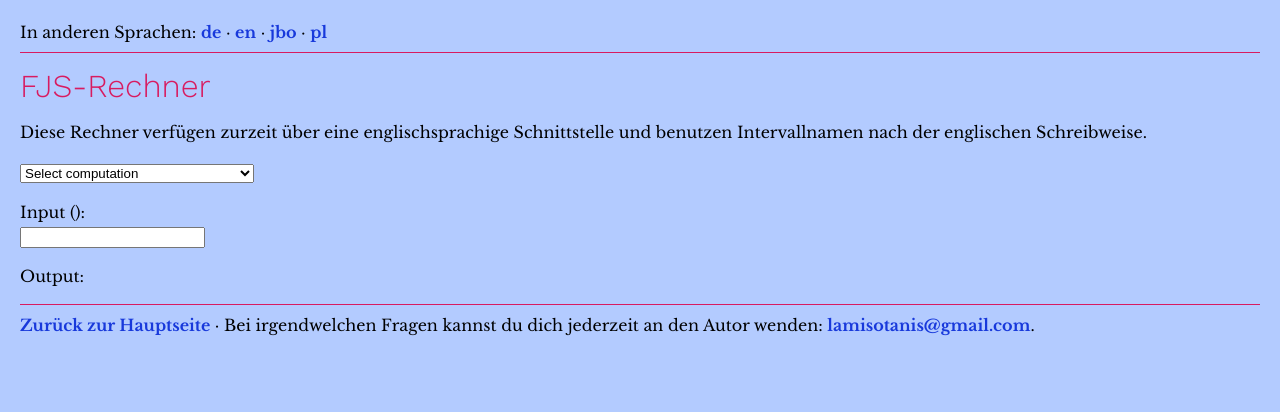
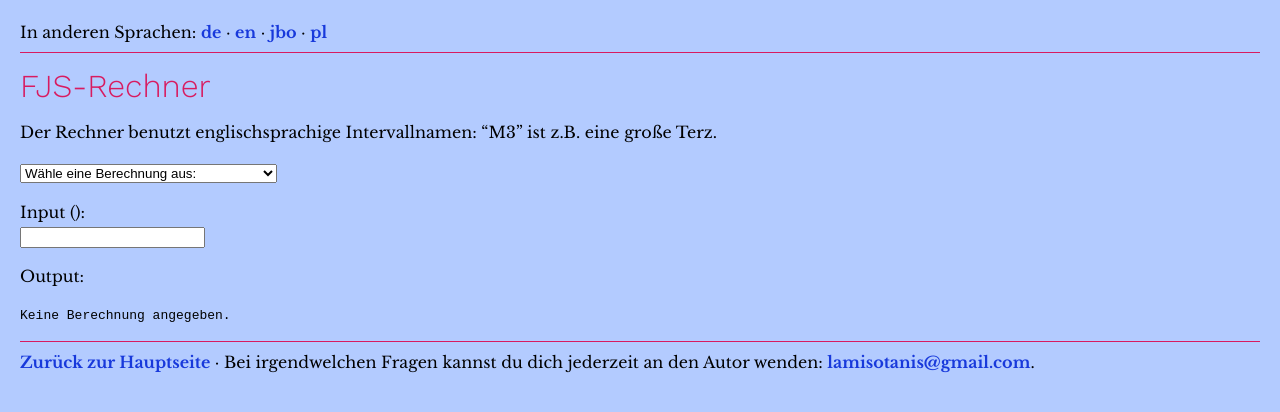
Before and after one commit to misotanni/misotanni.github.io, a Jekyll site: the page built from fjs/de/calc.md, in a window 1280 px wide. Shown: the top 412 px of the page. Built offline with Jekyll 4.4.1, drawn with Linux system fonts in a browser that asks for light colours; our own code applies the rules of GitHub Pages for plain Markdown files; some of the changed lines change nothing that is shown.

Commit message:
gotowiert

```diff
--- a/fjs/de/calc.md
+++ b/fjs/de/calc.md
@@ -1,12 +1,12 @@
 # FJS-Rechner
 
-Diese Rechner verfügen zurzeit über eine englischsprachige Schnittstelle und benutzen Intervallnamen nach der englischen Schreibweise.
+Der Rechner benutzt englischsprachige Intervallnamen: "M3" ist z.B. eine große Terz.
 
 <select id="computations">
-  <option value="">Select computation</option>
-  <option value="comma">Compute FJS comma for prime</option>
-  <option value="tofjs">Convert fraction into an FJS interval</option>
-  <option value="fromfjs">Convert FJS interval into a fraction</option>
+  <option value="">Wähle eine Berechnung aus:</option>
+  <option value="comma">FJS-Komma einer Primzahl berechnen</option>
+  <option value="tofjs">Bruch in ein FJS-Intervall umrechnen</option>
+  <option value="fromfjs">FJS-Intervall in einen Bruch umrechnen</option>
 </select>
 
 Input (<span id="input-name"></span>):<br />
@@ -15,5 +15,24 @@
 Output: <br />
 <pre><code id="output"></code></pre>
 
+<script>
+  var loc = {
+             prime: "eine Primzahl",
+          fraction: "ein Bruch",
+      intervalName: "ein Intervallname (z.B. M3^5)",
+     cantFactorize: "‘%1’ – das kann ich nicht faktorisieren.",
+        notANumber: "‘%1’ ist keine Zahl.",
+       wrongFormat: "Ich verstehe die Struktur nicht.",
+   wrongIntVariant: "Das Intervall ‘%1’ darf nicht die Variante ‘%2’ haben.",
+       wrongFactor: "2 oder 3 dürfen keine Faktoren von FJS-Modifikatoren sein.",
+     noComputation: "Keine Berechnung angegeben.",
+           noInput: "Keine Eingabe.",
+          notPrime: "‘%1’ ist keine Primzahl.",
+    butPythagorean: "2 und 3 sind pythagoreische Oktaven und Quinten, sie brauchen keine FJS-Modifikatoren.",
+           notFrac: "Die Eingabe ist kein Bruch (sie enthält kein Schrägstrich /).",
+        notNatFrac: "Die Eingabe ist kein Bruch aus natürlichen Zahlen.",
+              div0: "Wieso würdest du durch null teilen?"
+  };
+</script>
 <script src="../assets/fjs.js"></script>
 <script src="../assets/calc.js"></script>
```
